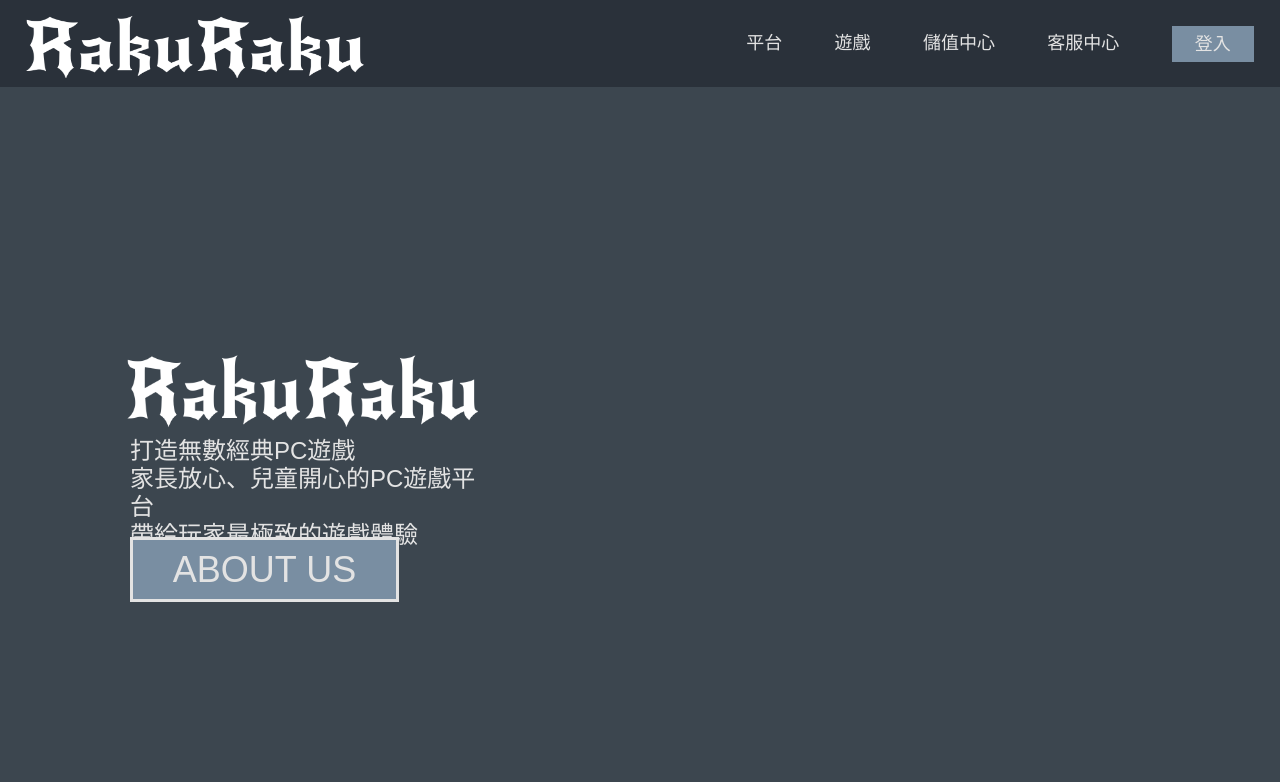
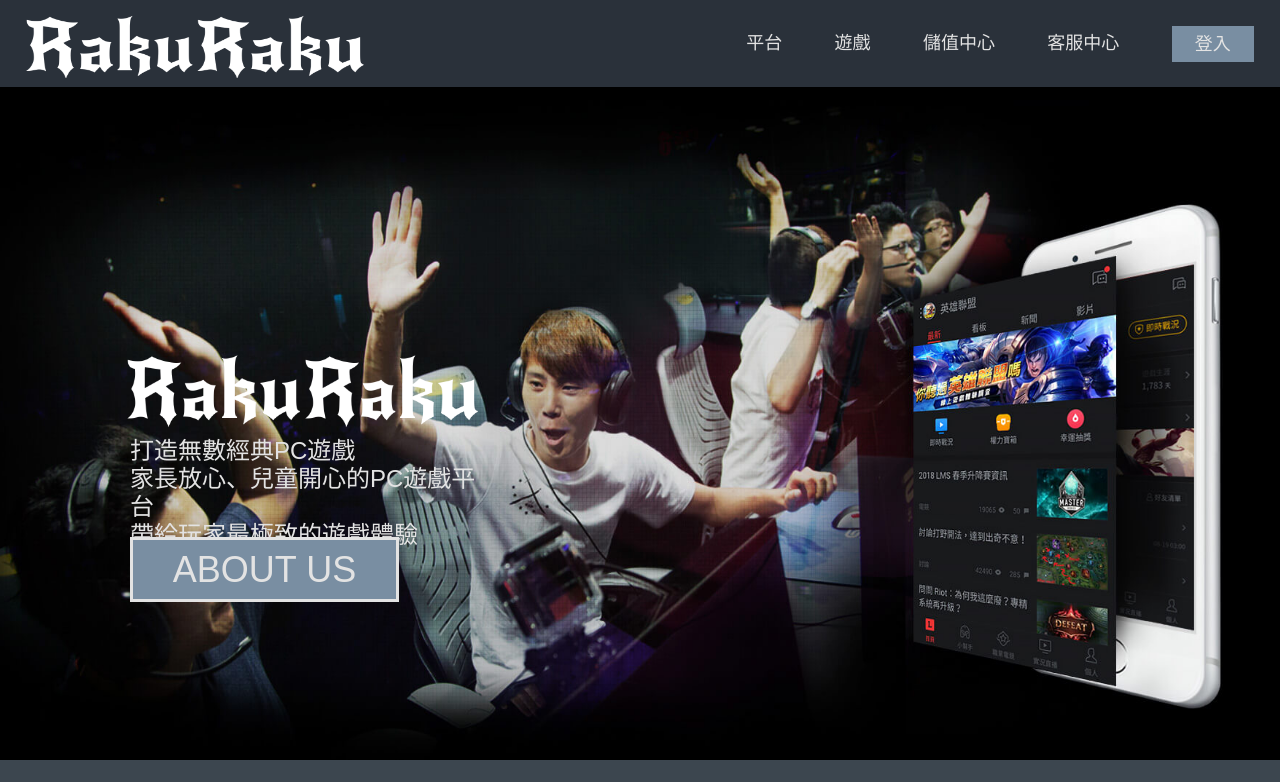
Before and after one commit to peggy1008123/RWDhw, a plain HTML site: page index.html in a window 1280 px wide. Shown: the top 782 px of the page. Drawn offline with Linux system fonts and the light colour scheme; the site is published under a folder, as on GitHub Pages, so addresses that start at the root find nothing; a web font is replaced by a local one.

Commit message:
possible fix

```diff
--- a/css/game.css
+++ b/css/game.css
@@ -68,7 +68,7 @@
     position: relative;
     width: 320px;
     height: 465px;
-    background-image: url("/images/img_main_s.jZpg");
+    background-image: url("../images/img_main_s.jpg");
     background-position: center;
     background-size: 320px 465px;
     background-repeat: no-repeat;
@@ -455,7 +455,7 @@
         position: relative;
         width: 768px;
         height: 457px;
-        background-image: url("/images/img_main_m.jpg");
+        background-image: url("../images/img_main_m.jpg");
         background-size: 768px 457px;
         background-position: center;
         background-repeat: no-repeat;
@@ -739,7 +739,7 @@
         position: relative;
         width: 1280px;
         height: 673px;
-        background-image: url("/images/img_main.jpg");
+        background-image: url("../images/img_main.jpg");
         background-position: center;
         background-size: 1400px 673px;
     }
```
